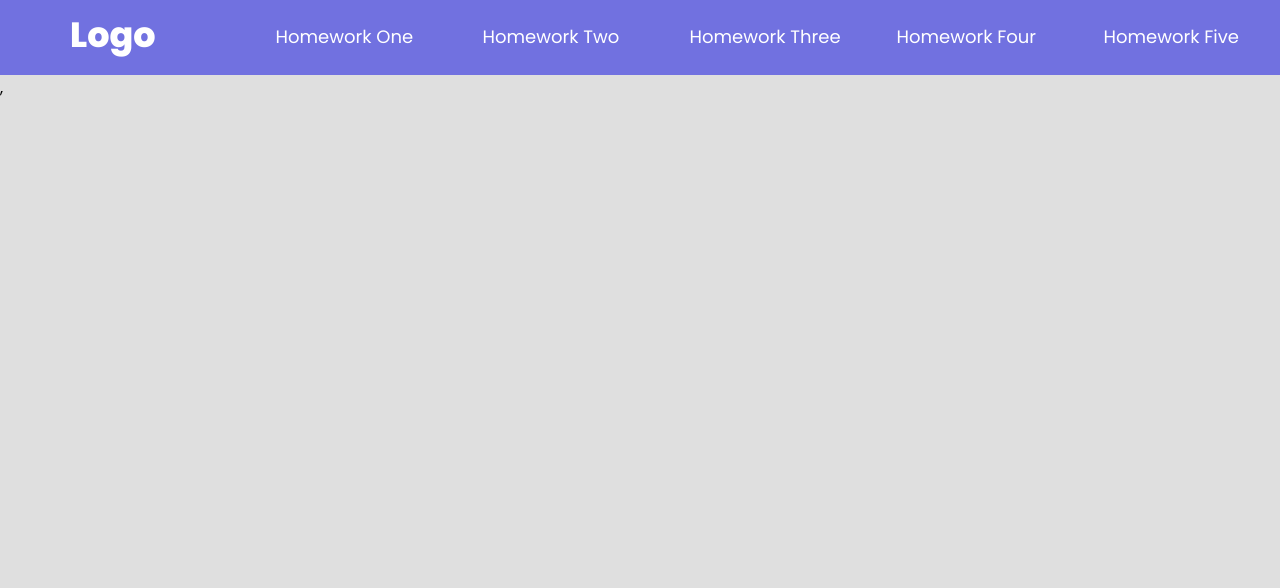
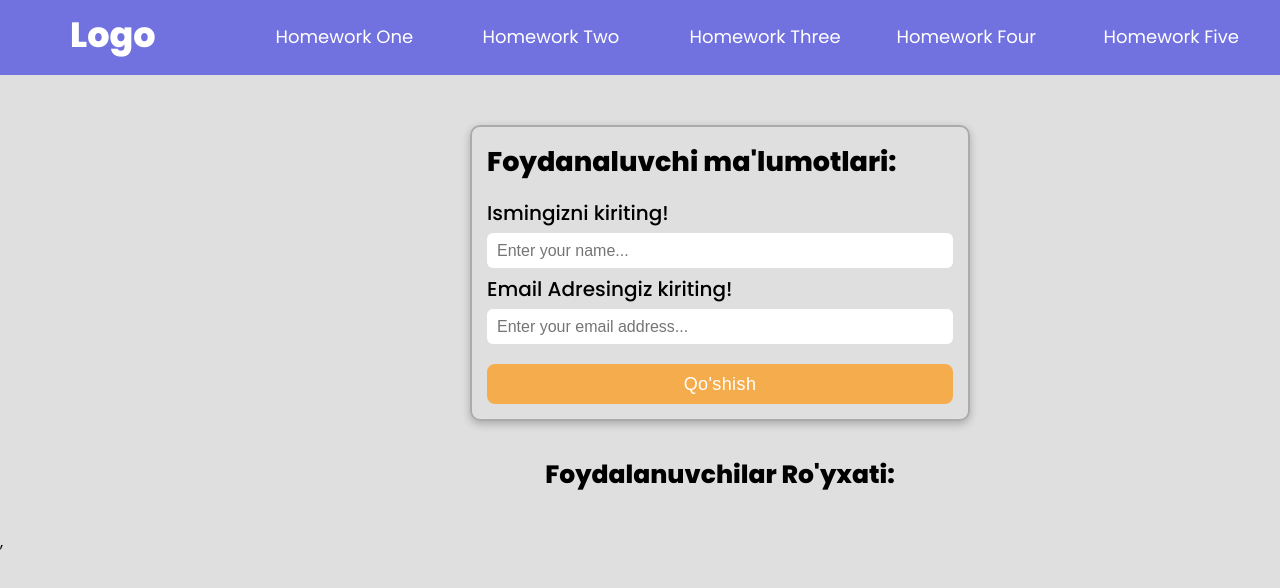
Before and after one commit to Abdulbas1d/7-oy-7-uyga-vazifa, a React (Vite) app: page /homeworkFive in a window 1280 px wide. Shown: the top 588 px of the page. Built offline with nearby package versions, Linux system fonts and the light colour scheme.

Commit message:
All homeworks finished

```diff
--- a/src/pages/HomeworkFive/index.css
+++ b/src/pages/HomeworkFive/index.css
@@ -0,0 +1,118 @@
+.container-five {
+    width: 1440px;
+    margin: 0 auto;
+}
+
+.form {
+    width: 500px;
+    margin: 0 auto;
+    margin-top: 50px;
+    display: flex;
+    flex-direction: column;
+    padding: 15px;
+    border-radius: 10px;
+    border: 2px solid rgb(172, 170, 170);
+    box-shadow: rgba(0, 0, 0, 0.24) 0px 3px 8px;
+
+    h2 {
+        font-size: 27px;
+        margin-bottom: 10px;
+    }
+
+    label {
+        font-size: 20px;
+        font-weight: 450;
+        margin-bottom: 5px;
+        margin-top: 6px;
+    }
+
+    input {
+        width: 100%;
+        height: 35px;
+        border: none;
+        outline: none;
+        border-radius: 6px;
+        padding: 10px;
+        font-size: 16px;
+    }
+
+    .btnAdd {
+        width: 100%;
+        height: 40px;
+        border: none;
+        outline: none;
+        border-radius: 8px;
+        margin-top: 20px;
+        color: #fff;
+        letter-spacing: 0.4px;
+        background-color: rgb(245, 172, 76);
+        font-size: 18px;
+        cursor: pointer;
+    }
+
+    .btnAdd:hover {
+        background-color: #fff;
+        color: rgb(245, 172, 76);
+        border: 2px solid rgb(245, 172, 76);
+        font-size: 22px;
+        font-weight: 700;
+    }
+}
+
+.user {
+    font-size: 25px;
+    text-align: center;
+    margin-top: 35px;
+}
+
+.datas {
+    padding-top: 35px;
+    width: 1200px;
+    margin: 0 auto;
+    display: flex;
+    flex-wrap: wrap;
+    gap: 20px;
+    align-items: center;
+    justify-content: center;
+
+    .data {
+        width: 45%;
+        border-radius: 8px;
+        padding: 8px;
+        background-color: rgb(245, 172, 76);
+
+        p {
+            font-size: 20px;
+            letter-spacing: 0.2px;
+        }
+
+        .btns {
+            display: flex;
+            gap: 10px;
+            width: 100%;
+            margin-top: 10px;
+
+            button {
+                width: 50%;
+                height: 32px;
+                border: none;
+                outline: none;
+                border-radius: 8px;
+                font-size: 18px;
+                letter-spacing: 0.4px;
+                font-weight: 600;
+                cursor: pointer;
+            }
+
+            .edit {
+                background-color: rgb(103, 166, 66);
+                color: #fff;
+            }
+
+            .delete {
+                background-color: red;
+                color: #fff;
+            }
+        }
+    }
+}
--- a/src/pages/HomeworkFive/index.jsx
+++ b/src/pages/HomeworkFive/index.jsx
@@ -1,10 +1,98 @@
-import React from 'react'
+import React, { useState } from 'react'
 import './index.css'
+import { useDispatch, useSelector } from 'react-redux'
+import { add, deleteUser, edit } from '../../store/userSlice'
 
 function HomeworkFive() {
+  const [name, setName] = useState("")
+  const [email, setEmail] = useState("")
+  const [editId, setEditId] = useState(null)
+  const users = useSelector(state => state.user.users)
+  const dispatch = useDispatch()
+
+  function validate() {
+    if (!name) {
+      alert("Iltimos ismingizni kiriting!")
+      return false
+    }
+
+    if (name.length < 3) {
+      alert("Ism eng kamida 3 ta harfdan iborat bo'lishi kerak!")
+      return false
+    }
+
+    if (!email) {
+      alert("Email addresingizni kiriting!")
+      return false
+    }
+
+    if (!email.endsWith(`@gmail.com`)) {
+      alert(`Email addresingizni oxiri "@gmail.com" bilan tugashi kerak!`)
+      return false
+    }
+
+    return true
+  }
+
+  function handleAddUser(event) {
+    event.preventDefault()
+
+    let isValid = validate()
+    if (!isValid) {
+      return
+    }
+
+    if (editId) {
+      dispatch(edit({ id: editId, name, email }))
+    } else {
+      let user = {
+        id: Date.now(),
+        name: name,
+        email: email
+      }
+
+      dispatch(add(user))
+    }
+
+    setName("");
+    setEmail("")
+    setEditId(null)
+  }
+
+  function handleEdit(id, name, email) {
+    setEditId(id)
+    setName(name)
+    setEmail(email)
+  }
+
   return (
-    <div>
+    <div className='container-five'>
+      <form onSubmit={handleAddUser} className="form">
+        <h2>Foydanaluvchi ma'lumotlari:</h2>
+        <label htmlFor="name">Ismingizni kiriting!</label>
+        <input value={name} onChange={(e) => { setName(e.target.value) }} type="text" name="name" id="name" placeholder='Enter your name...' />
 
+        <label htmlFor="email">Email Adresingiz kiriting!</label>
+        <input value={email} onChange={(e) => { setEmail(e.target.value) }} type="email" name="email" id="email" placeholder='Enter your email address...' />
+
+        <button type='submit' className='btnAdd'>{editId ? "Tahrir qilish" : "Qo'shish"}</button>
+      </form>
+
+      <h2 className='user'>Foydalanuvchilar Ro'yxati:</h2>
+
+      <div className="datas">
+        {users.map(user => (
+          <div key={user.id} className="data">
+            <p><strong>Name:</strong>{" "} {user.name}</p>
+            <p><strong>Email:</strong>{" "} {user.email}</p>
+
+            <div className="btns">
+              <button onClick={() => handleEdit(user.id, user.name, user.email)} className="edit">Edit</button>
+              <button onClick={() => dispatch(deleteUser(user.id))} className="delete">Delete</button>
+            </div>
+          </div>
+        ))}
+      </div>
     </div>
   )
 }
--- a/src/store/store.js
+++ b/src/store/store.js
@@ -3,12 +3,14 @@ import changeColorReducer from './changeColorSlice'
 import modeReducer from './modeSlice'
 import  textReducer  from "./textSlice";
 import chooseColorReducer from "./chooseColorSlice";
+import userReducer from "./userSlice";
 
 export const store = configureStore({
     reducer: {
         "changeColor": changeColorReducer,
         "mode": modeReducer,
         "text": textReducer,
-        "color": chooseColorReducer
+        "color": chooseColorReducer,
+        "user" : userReducer
     }
 })
--- /dev/null
+++ b/src/store/userSlice.js
@@ -0,0 +1,30 @@
+import { createSlice } from "@reduxjs/toolkit";
+
+export const userSlice = createSlice({
+    name: "user",
+    initialState: {users: []},
+    reducers: {
+        add: (state, action) => {
+            state.users.push(action.payload)
+        },
+
+        deleteUser: (state, action) => {
+            let isDelete = confirm("Rostdan ham o'chirmoqchimisiz?")
+            if (isDelete) {
+                state.users = state.users.filter(user => user.id !== action.payload)
+            }
+        },
+
+        edit: (state, action) => {
+            const {id, name, email} = action.payload
+            const user = state.users.find(user => user.id === id)
+            if (user) {
+                user.name = name;
+                user.email = email
+            }
+        }
+    }
+})
+
+export const {add, deleteUser, edit} = userSlice.actions;
+export default userSlice.reducer
```
